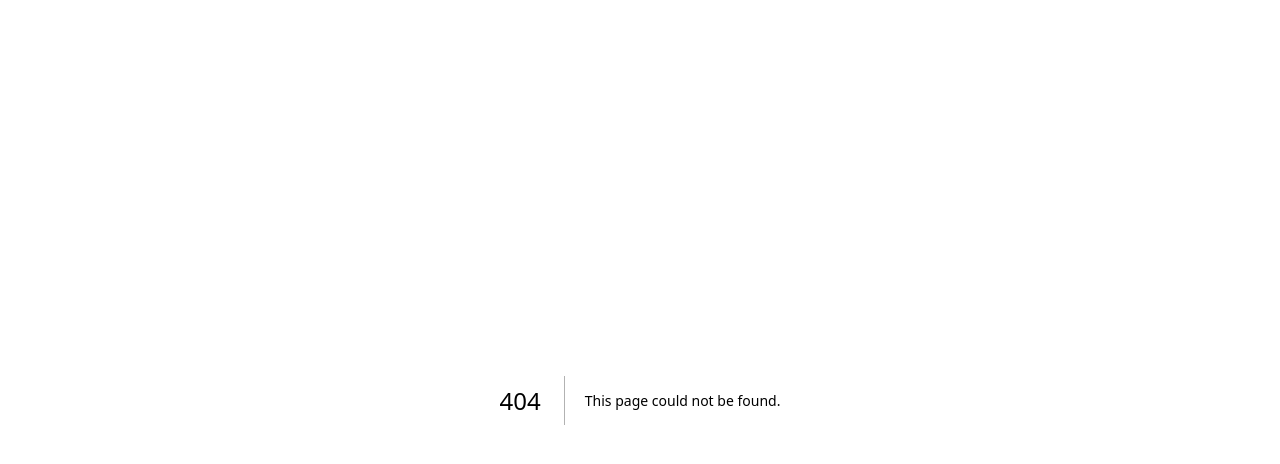
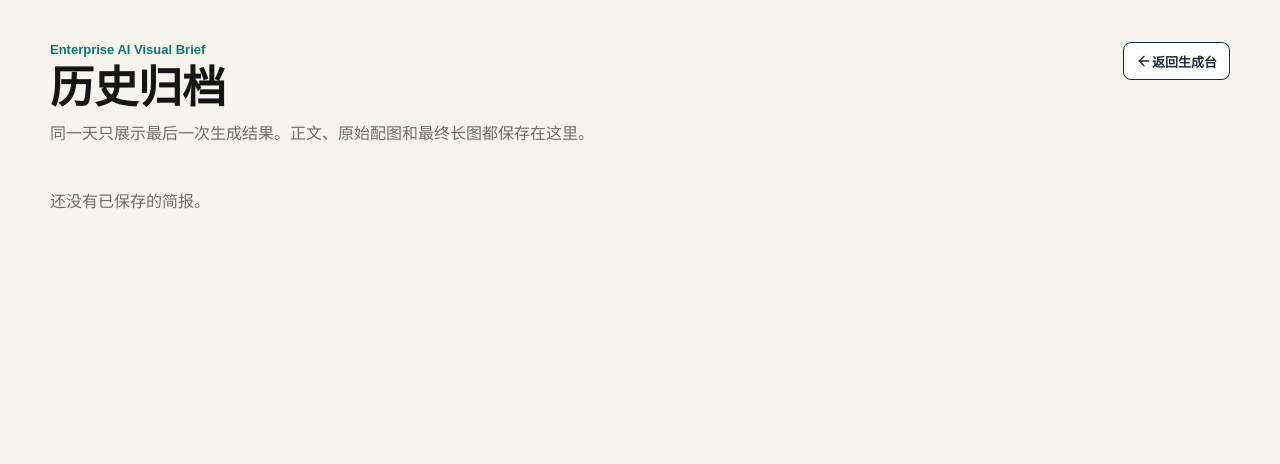
Before and after one commit to xingyue1111-ux/wechat-auto-articles, a Next.js app: page /archive in a window 1280 px wide. Before the commit this address had no page. Shown: the top 464 px of the page. Built offline with nearby package versions, Linux system fonts and the light colour scheme.

Commit message:
feat: add visual brief archive page

```diff
--- /dev/null
+++ b/src/app/archive/page.tsx
@@ -0,0 +1,9 @@
+import { ArchivePage } from "@/components/archive-page";
+import { listArticleManifestSummaries } from "@/lib/server/visual-manifest";
+
+export const dynamic = "force-dynamic";
+
+export default async function ArchiveRoute() {
+  const articles = await listArticleManifestSummaries(60).catch(() => []);
+  return <ArchivePage articles={articles} />;
+}
--- a/src/app/globals.css
+++ b/src/app/globals.css
@@ -49,6 +49,12 @@ input {
   justify-content: space-between;
   gap: 16px;
   margin-bottom: 28px;
+}
+
+.topbar-actions {
+  display: flex;
+  flex-wrap: wrap;
+  gap: 10px;
 }
 
 .eyebrow {
@@ -147,6 +153,131 @@ h2 {
 
 .history-empty {
   margin-bottom: 0;
+}
+
+.archive-page {
+  min-height: 100dvh;
+  padding: 42px 20px 72px;
+}
+
+.archive-header,
+.archive-list,
+.archive-empty-state {
+  width: min(1180px, 100%);
+  margin-right: auto;
+  margin-left: auto;
+}
+
+.archive-header,
+.archive-card-heading {
+  display: flex;
+  align-items: flex-start;
+  justify-content: space-between;
+  gap: 18px;
+}
+
+.archive-list {
+  display: grid;
+  gap: 18px;
+  margin-top: 24px;
+}
+
+.archive-empty-state {
+  margin-top: 28px;
+}
+
+.archive-card {
+  border: 1px solid var(--line);
+  border-radius: 8px;
+  padding: 22px;
+  background: var(--surface);
+}
+
+.archive-card h2 {
+  margin: 8px 0 6px;
+}
+
+.archive-card small,
+.archive-card time {
+  color: var(--muted);
+}
+
+.archive-copy {
+  margin-top: 18px;
+  border-top: 1px solid var(--line);
+  padding-top: 14px;
+}
+
+.archive-copy summary {
+  cursor: pointer;
+  color: var(--teal);
+  font-weight: 700;
+}
+
+.archive-copy-body {
+  display: grid;
+  gap: 16px;
+  margin-top: 18px;
+}
+
+.archive-copy-body section {
+  border-left: 3px solid var(--amber);
+  padding-left: 14px;
+}
+
+.archive-copy-body h3 {
+  margin: 5px 0 8px;
+}
+
+.archive-copy-body p {
+  margin-bottom: 6px;
+  color: var(--muted);
+  line-height: 1.7;
+}
+
+.archive-empty {
+  margin: 12px 0 0;
+}
+
+.archive-gallery-section,
+.archive-sources {
+  margin-top: 20px;
+}
+
+.archive-gallery {
+  display: flex;
+  gap: 10px;
+  overflow-x: auto;
+  padding-bottom: 6px;
+}
+
+.archive-gallery img {
+  width: 168px;
+  height: 210px;
+  flex: 0 0 auto;
+  border: 1px solid var(--line);
+  object-fit: cover;
+  object-position: top;
+}
+
+.archive-sources {
+  display: grid;
+  gap: 6px;
+}
+
+.archive-sources a {
+  display: flex;
+  min-width: 0;
+  align-items: center;
+  gap: 6px;
+  color: var(--teal);
+  font-size: 13px;
+}
+
+.archive-sources span {
+  overflow: hidden;
+  text-overflow: ellipsis;
+  white-space: nowrap;
 }
 
 .source-strip {
@@ -419,6 +550,11 @@ button:disabled {
     flex-direction: column;
   }
 
+  .archive-header,
+  .archive-card-heading {
+    flex-direction: column;
+  }
+
   .console-line {
     grid-template-columns: 62px 48px minmax(0, 1fr);
     gap: 6px;
--- /dev/null
+++ b/src/components/archive-page.tsx
@@ -0,0 +1,104 @@
+import { ArrowLeft, ExternalLink, Images } from "lucide-react";
+import type { ArchivedVisualBriefPanel, VisualBriefManifest } from "@/lib/domain/types";
+
+export function ArchivePage({ articles }: { articles: VisualBriefManifest[] }) {
+  return (
+    <main className="archive-page">
+      <header className="archive-header">
+        <div>
+          <p className="eyebrow">Enterprise AI Visual Brief</p>
+          <h1>历史归档</h1>
+          <p className="muted">同一天只展示最后一次生成结果。正文、原始配图和最终长图都保存在这里。</p>
+        </div>
+        <a className="button secondary compact" href="/admin">
+          <ArrowLeft size={16} />
+          <span>返回生成台</span>
+        </a>
+      </header>
+
+      {articles.length ? (
+        <section className="archive-list" aria-label="历史简报">
+          {articles.map((article) => (
+            <article className="archive-card" key={article.date}>
+              <div className="archive-card-heading">
+                <div>
+                  <time dateTime={article.generatedAt}>{article.date}</time>
+                  <h2>{article.title}</h2>
+                  <p className="muted">{article.subtitle}</p>
+                  <small>{formatGeneratedAt(article.generatedAt)} · {article.panels.length} 张公众号长图</small>
+                </div>
+                <a className="button secondary compact" href={`/article/${article.date}`}>
+                  <Images size={16} />
+                  <span>查看长图</span>
+                </a>
+              </div>
+
+              <details className="archive-copy">
+                <summary>查看推文内容</summary>
+                {article.article?.panels.length ? (
+                  <div className="archive-copy-body">
+                    {article.article.panels.map((panel, index) => (
+                      <section key={`${panel.kind}-${index}`}>
+                        <small>{panel.kicker}</small>
+                        <h3>{panel.title}</h3>
+                        {panel.body.map((line, bodyIndex) => <p key={bodyIndex}>{line}</p>)}
+                      </section>
+                    ))}
+                  </div>
+                ) : <p className="muted archive-empty">该历史版本未保存正文。</p>}
+              </details>
+
+              <Gallery
+                title="Seedream 原始配图"
+                images={article.illustrations?.map((item) => item.imageUrl) ?? []}
+                empty="该历史版本未保存原始配图。"
+              />
+              <Gallery title="最终公众号长图" images={article.panels.map((panel) => panel.imageUrl)} />
+              <SourceLinks panels={article.article?.panels ?? article.panels} />
+            </article>
+          ))}
+        </section>
+      ) : <p className="archive-empty-state muted">还没有已保存的简报。</p>}
+    </main>
+  );
+}
+
+function Gallery({ title, images, empty }: { title: string; images: string[]; empty?: string }) {
+  return (
+    <section className="archive-gallery-section">
+      <h3>{title}</h3>
+      {images.length ? (
+        <div className="archive-gallery">
+          {images.map((imageUrl, index) => (
+            // eslint-disable-next-line @next/next/no-img-element
+            <img key={`${imageUrl}-${index}`} src={imageUrl} alt={`${title} ${index + 1}`} loading="lazy" />
+          ))}
+        </div>
+      ) : <p className="muted archive-empty">{empty}</p>}
+    </section>
+  );
+}
+
+function SourceLinks({ panels }: { panels: Array<Pick<ArchivedVisualBriefPanel, "sourceUrls">> }) {
+  const urls = Array.from(new Set(panels.flatMap((panel) => panel.sourceUrls)));
+  if (!urls.length) return null;
+  return (
+    <section className="archive-sources">
+      <h3>原始信号来源</h3>
+      {urls.map((url) => (
+        <a key={url} href={url} rel="noreferrer" target="_blank">
+          <ExternalLink size={14} />
+          <span>{url}</span>
+        </a>
+      ))}
+    </section>
+  );
+}
+
+function formatGeneratedAt(value: string): string {
+  return new Intl.DateTimeFormat("zh-CN", {
+    dateStyle: "medium",
+    timeStyle: "short",
+    timeZone: "Asia/Shanghai"
+  }).format(new Date(value));
+}
```
Also changed, not shown: src/app/admin/page.tsx (+10 -4 lines), 1 other file (tests, documents, lock files or other folders).
